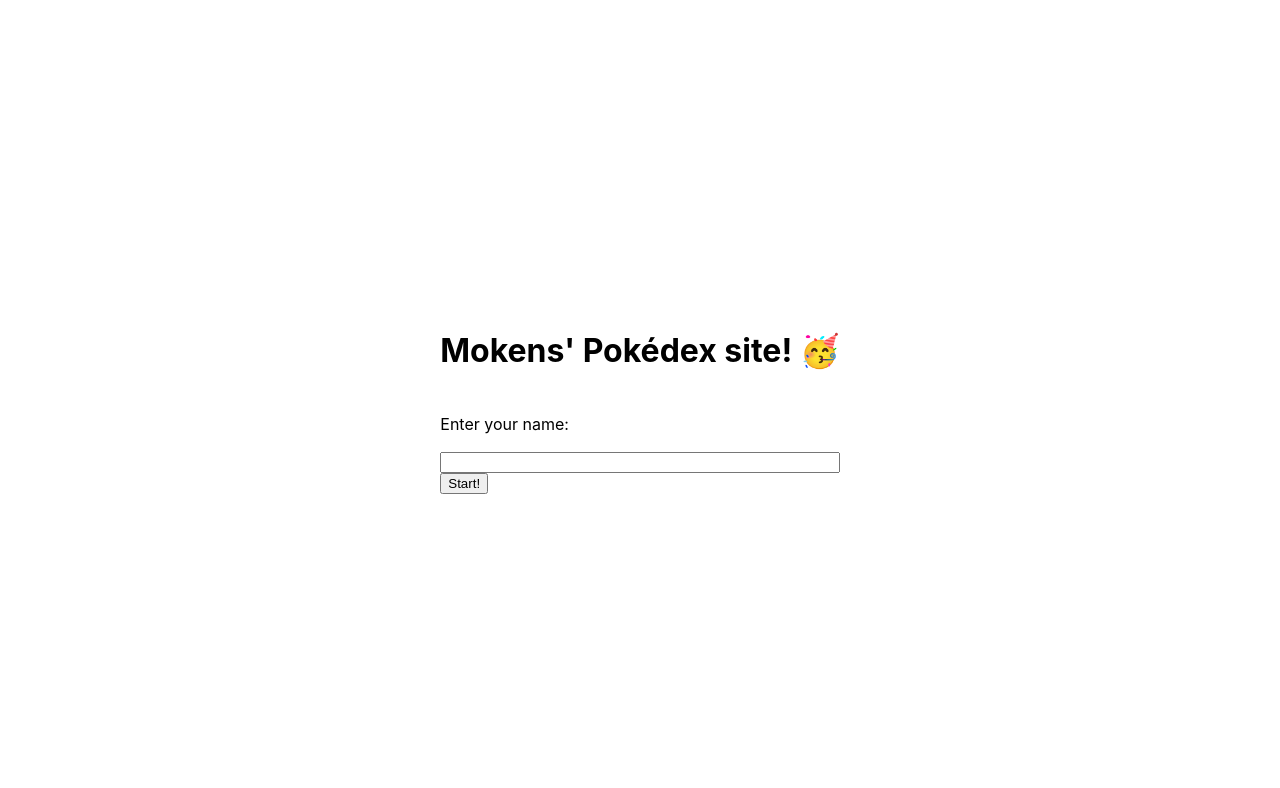
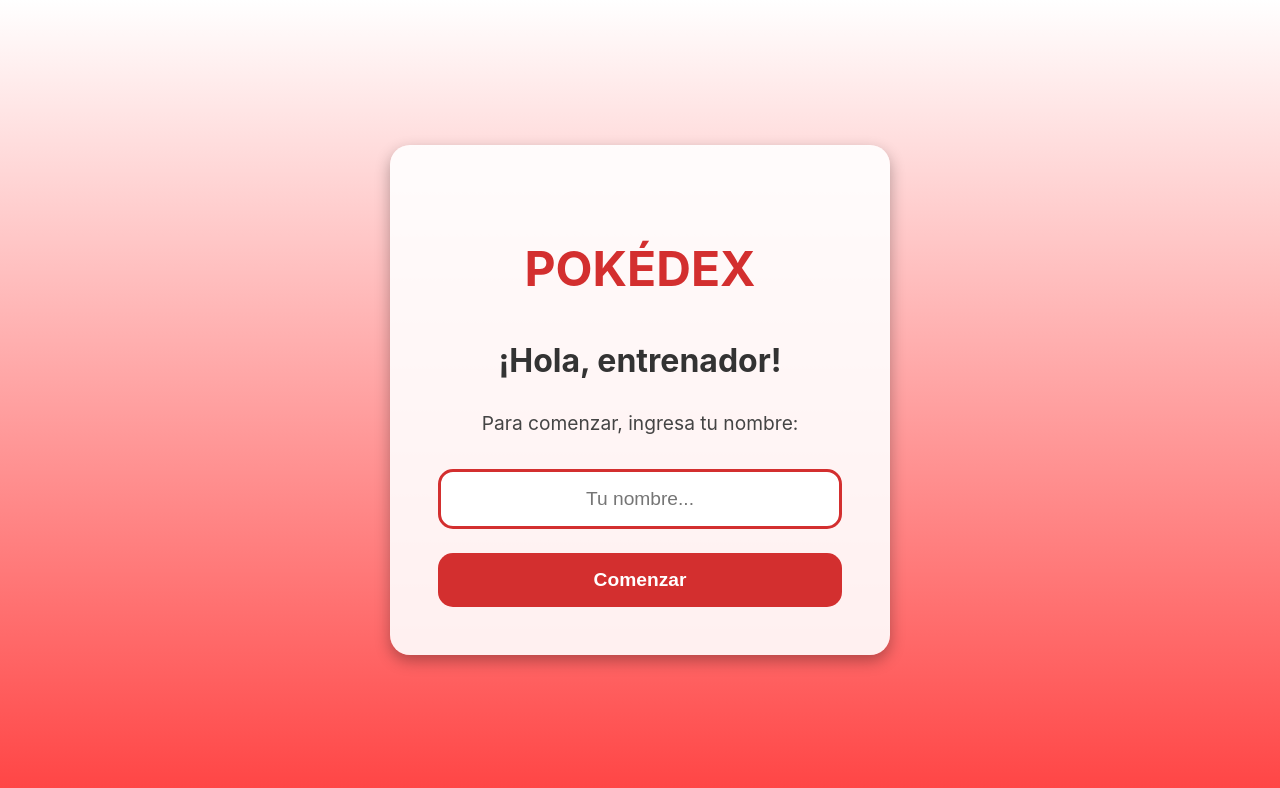
Before and after one commit to Mokenns/MokensDex, a React (Vite) app: page /#/ in a window 1280 px wide. Shown: the top 788 px of the page. Built offline with nearby package versions, Linux system fonts and the light colour scheme.

Commit message:
home styling

```diff
--- a/src/app/home/Home.jsx
+++ b/src/app/home/Home.jsx
@@ -13,17 +13,21 @@
 	};
 	return (
 		<div className="home">
-			{name && <h2>Welcome, {name}!</h2>}
-			<h1>Mokens' Pokédex site! 🥳</h1>
-			<p>Enter your name:</p>
+			<div className="home-card">
+				<h2 className="home-title">POKÉDEX</h2>
+				<h3 className="home-greeting">¡Hola, entrenador!</h3>
+				<p className="home-text">Para comenzar, ingresa tu nombre:</p>
 				<input
 					type="text"
 					ref={inputRef}
+					className="home-input"
+					placeholder="Tu nombre..."
 					onKeyDown={(e) => e.key === 'Enter' && handleSetName()}
 				/>
-			<button className="btn" onClick={handleSetName}>
-				Start!
+				<button className="home-button" onClick={handleSetName}>
+					Comenzar
 				</button>
+			</div>
 		</div>
 	);
 }
--- a/src/app/home/styles/home.scss
+++ b/src/app/home/styles/home.scss
@@ -1,5 +1,70 @@
+body {
+  background: linear-gradient(to bottom, white, rgb(255, 67, 67));
+  min-height: 100vh;
+  margin: 0;
+  padding: 0;
+}
+
 .home {
-  display: grid;
-  place-content: center;
-  min-height: 100dvh
+display: flex;
+justify-content: center;
+align-items: center;
+min-height: 100vh;
+text-align: center;
 }
+
+.home-card {
+background: rgba(255, 255, 255, 0.9);
+padding: 3rem;
+border-radius: 20px;
+box-shadow: 0 6px 15px rgba(0, 0, 0, 0.3);
+max-width: 500px;
+width: 100%;
+}
+
+.home-title {
+font-size: 3rem;
+color: #d32f2f;
+font-weight: bold;
+margin-bottom: 1rem;
+}
+
+.home-greeting {
+font-size: 2rem;
+color: #333;
+margin-bottom: 1.5rem;
+}
+
+.home-text {
+font-size: 1.2rem;
+color: #444444;
+margin-bottom: 2rem;
+}
+
+.home-input {
+width: 100%;
+padding: 1rem;
+border: 3px solid #d32f2f;
+border-radius: 15px;
+font-size: 1.2rem;
+text-align: center;
+margin-bottom: 1.5rem;
+}
+
+.home-button {
+width: 100%;
+background: #d32f2f;
+color: white;
+border: none;
+padding: 1rem;
+border-radius: 15px;
+font-size: 1.2rem;
+font-weight: bold;
+cursor: pointer;
+transition: background 0.3s ease, transform 0.2s;
+}
+
+.home-button:hover {
+background: #b71c1c;
+transform: scale(1.05);
+}
```
Lines whose indentation alone changed are shown as unchanged.
